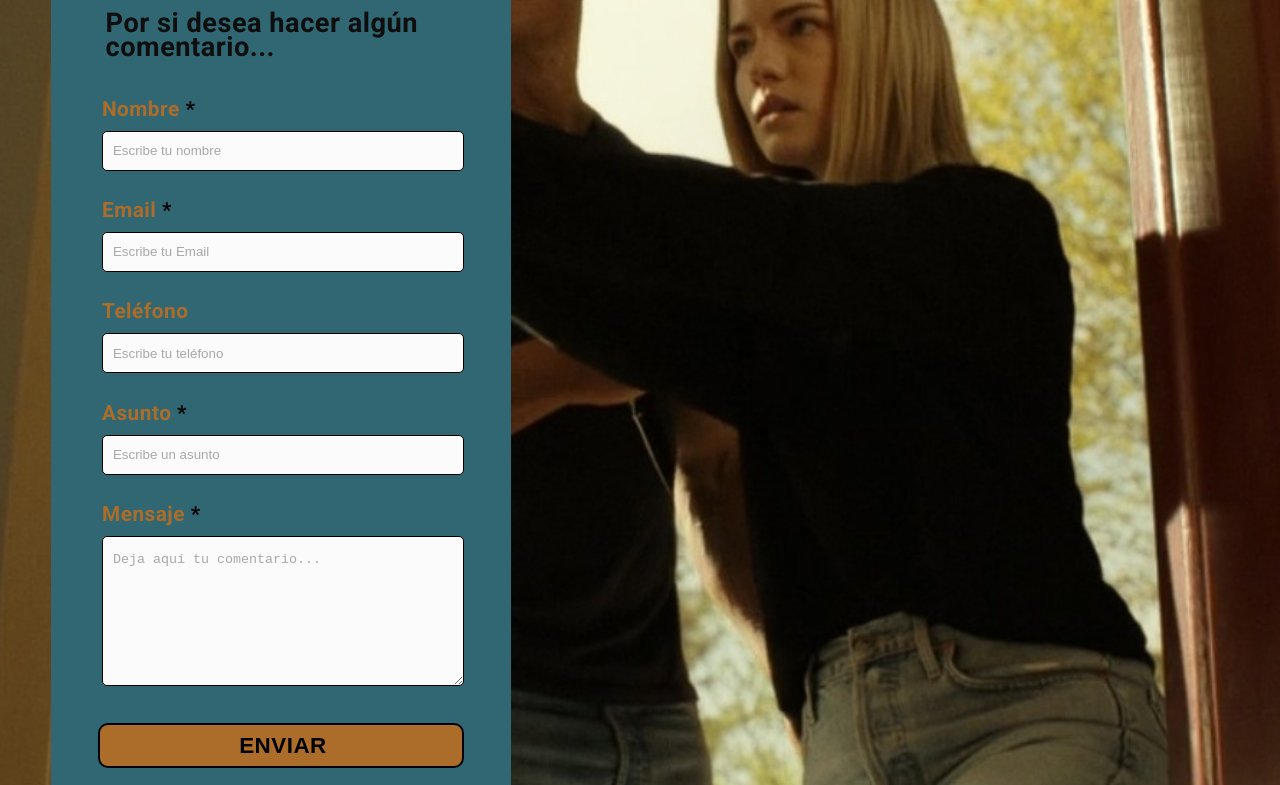
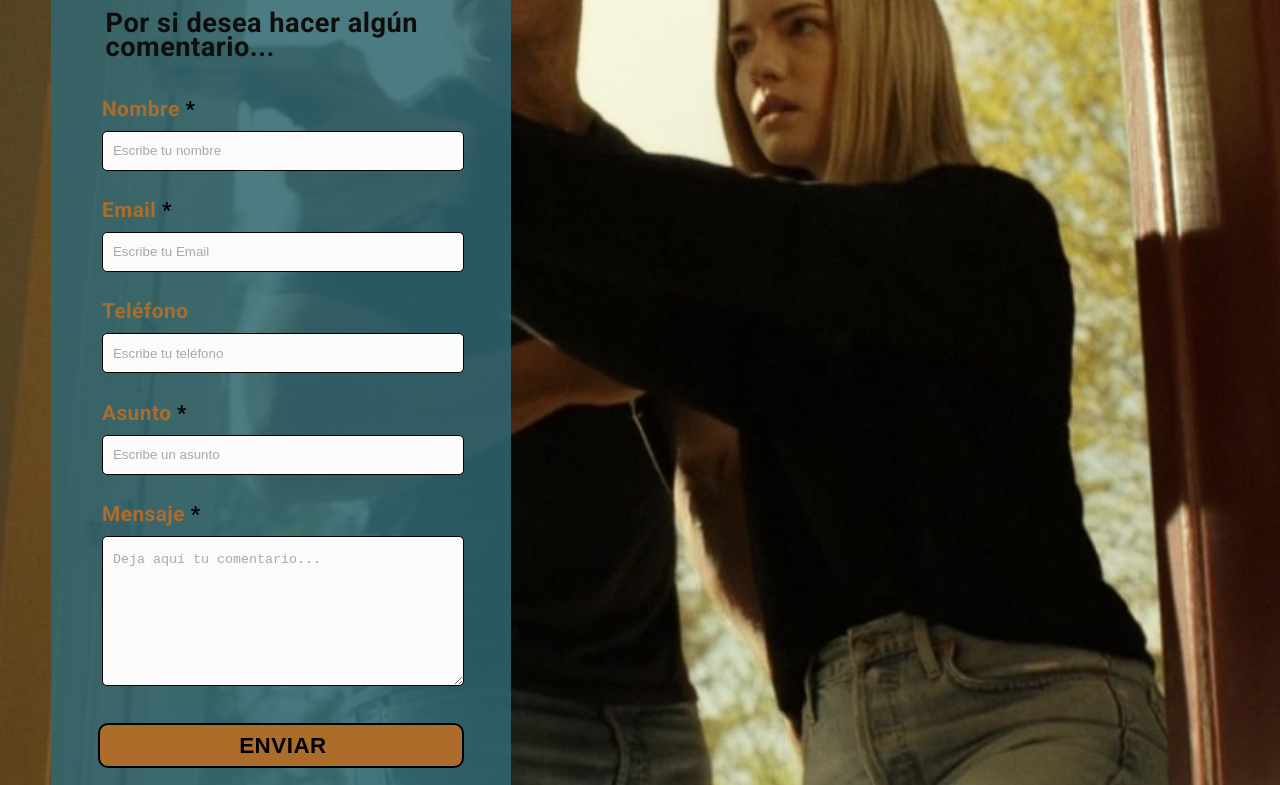
Before and after one commit to NeikRz/Laboratorio3, a plain HTML site: page contacto.html in a window 1280 px wide. Shown: the part 302-1087 px from the top of the page. Drawn offline with Linux system fonts and the light colour scheme.

Commit message:
Update estilos.css

```diff
--- a/css/estilos.css
+++ b/css/estilos.css
@@ -256,7 +256,7 @@ section{
     height: auto;
 	border-radius: 10px;
 	padding: 4%;
-    background-color: rgb(48, 103, 114);
+    background-color: rgba(48, 103, 114, 0.85);
 }
 input{
 	background-color: #fbfbfb;
```
